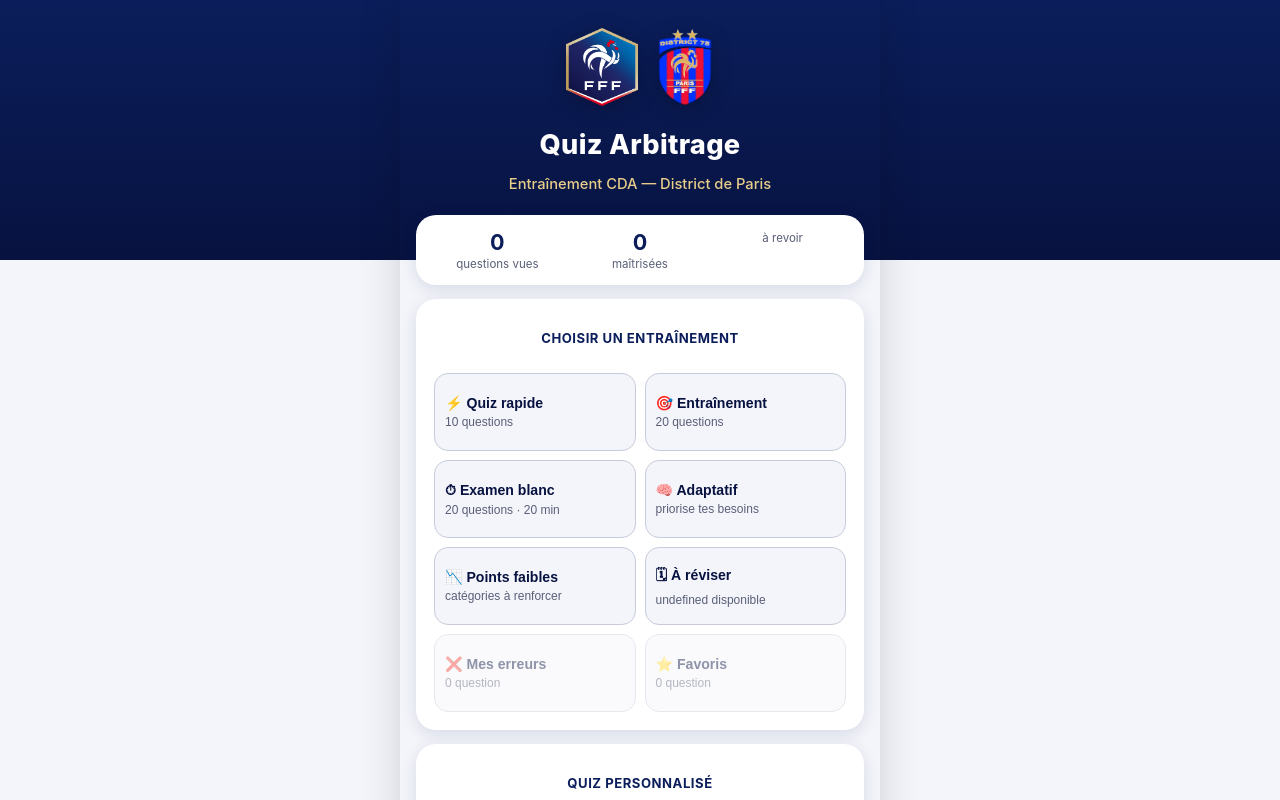
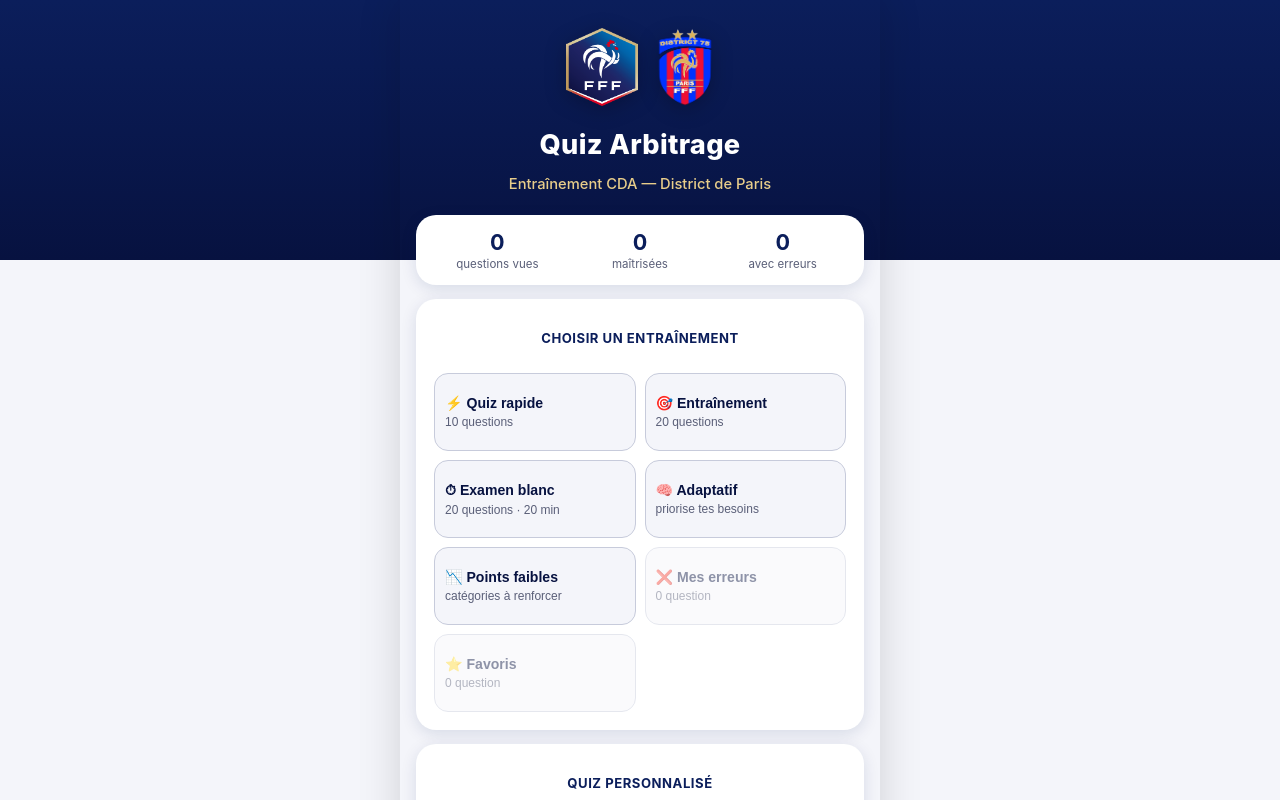
Before and after one commit to brahmiamine/fff, a React (Vite) app: page / in a window 1280 px wide. Shown: the top 800 px of the page. Built offline with nearby package versions, Linux system fonts and the light colour scheme.

Commit message:
refactor: remove scheduled review UI

```diff
--- a/src/components/Home.jsx
+++ b/src/components/Home.jsx
@@ -78,7 +78,7 @@
           <div className="card dashboard-card">
             <div><strong>{learningSummary.seenQuestions}</strong><span>questions vues</span></div>
             <div><strong>{learningSummary.masteredQuestions}</strong><span>maîtrisées</span></div>
-            <div><strong>{learningSummary.dueCount}</strong><span>à revoir</span></div>
+            <div><strong>{learningSummary.mistakeCount}</strong><span>avec erreurs</span></div>
           </div>
 
           <div className="card setup-card">
@@ -89,7 +89,6 @@
               <PresetButton title="⏱ Examen blanc" detail={`${standardCount} questions · ${standardCount} min`} onClick={() => onStart({ count: standardCount, preset: 'mock', mode: 'exam', timeLimitSeconds: standardCount * SECONDS_PER_QUESTION })} />
               <PresetButton title="🧠 Adaptatif" detail="priorise tes besoins" onClick={() => onStart({ count: standardCount, preset: 'adaptive' })} />
               <PresetButton title="📉 Points faibles" detail="catégories à renforcer" onClick={() => onStart({ count: standardCount, preset: 'weak' })} />
-              <PresetButton title="🗓 À réviser" detail={`${learningSummary.dueCount} disponible${learningSummary.dueCount > 1 ? 's' : ''}`} disabled={learningSummary.dueCount === 0} onClick={() => onStart({ count: Math.min(20, learningSummary.dueCount), preset: 'due' })} />
               <PresetButton title="❌ Mes erreurs" detail={`${learningSummary.mistakeCount} question${learningSummary.mistakeCount > 1 ? 's' : ''}`} disabled={learningSummary.mistakeCount === 0} onClick={() => onStart({ count: Math.min(20, learningSummary.mistakeCount), preset: 'mistakes' })} />
               <PresetButton title="⭐ Favoris" detail={`${learningSummary.favoriteCount} question${learningSummary.favoriteCount > 1 ? 's' : ''}`} disabled={learningSummary.favoriteCount === 0} onClick={() => onStart({ count: Math.min(20, learningSummary.favoriteCount), preset: 'favorites' })} />
             </div>
```
